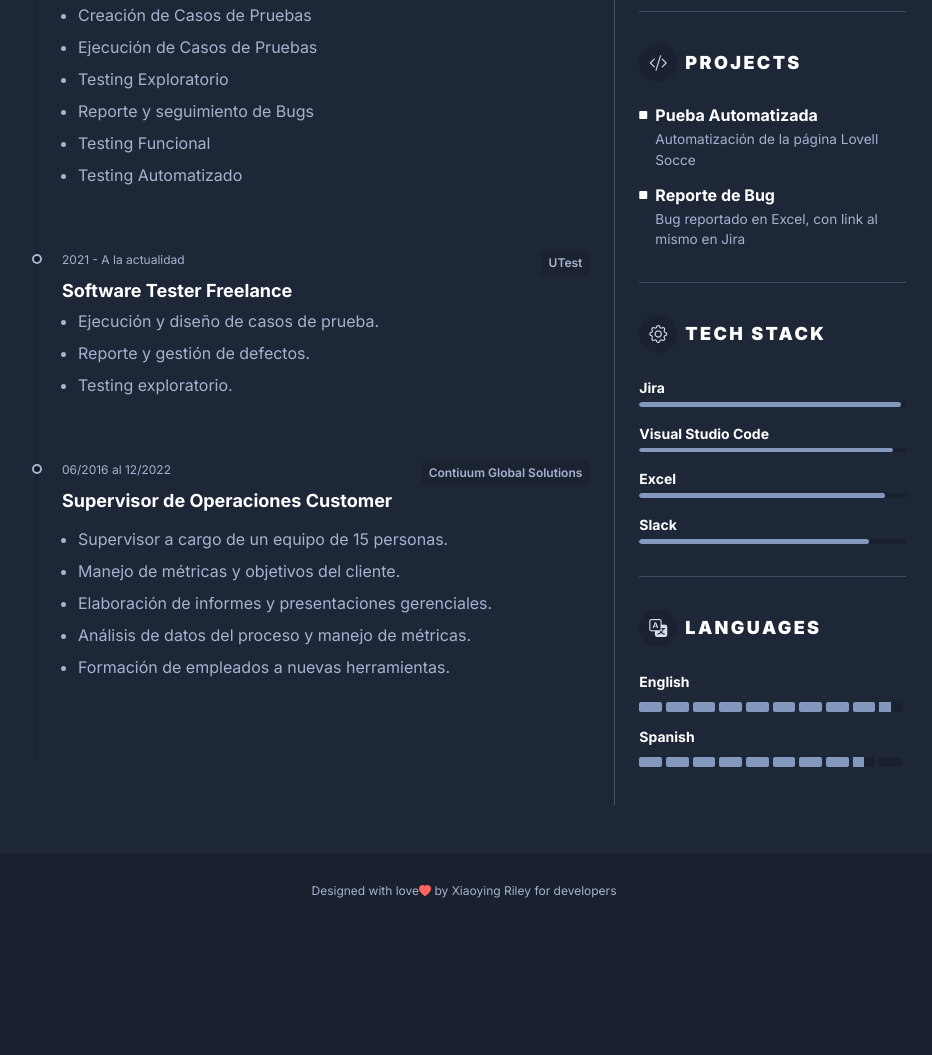
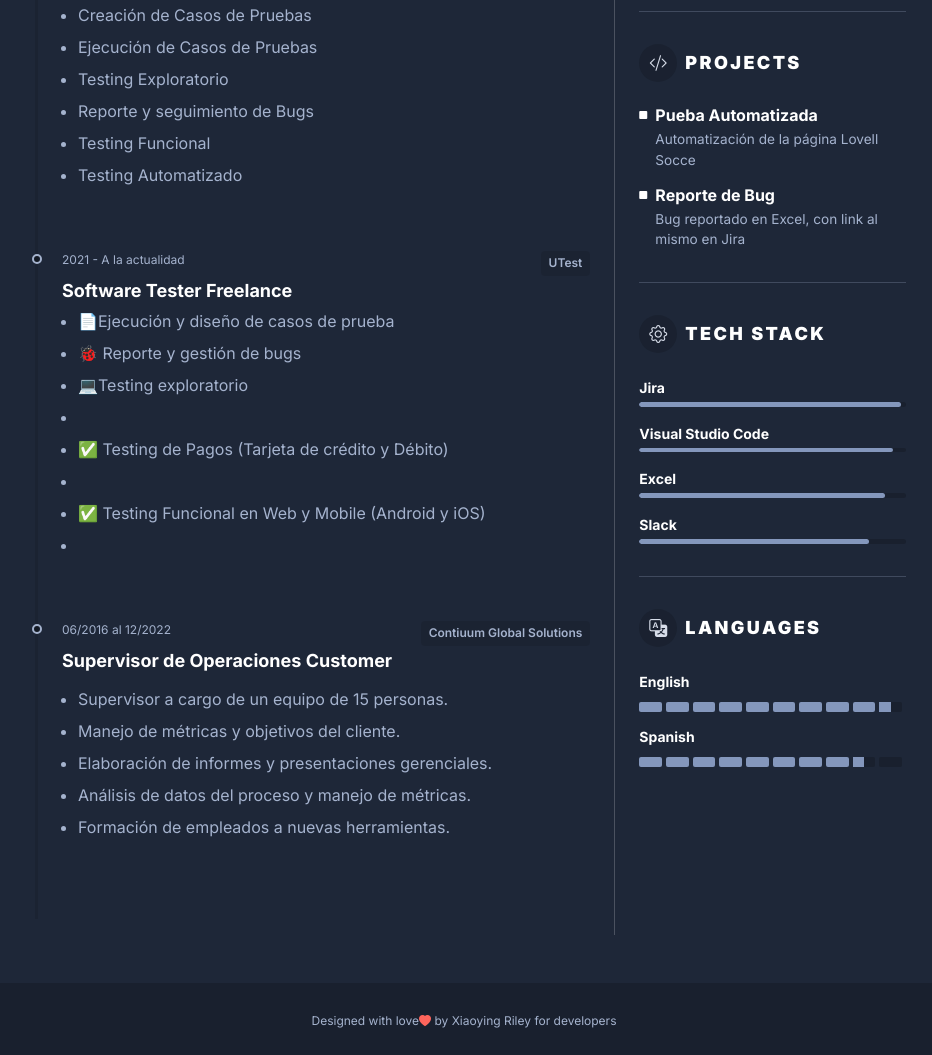
Before and after one commit to BenjaFagiano/BenjaFagiano.github.io, a plain HTML site: page index.html in a window 1280 px wide. Shown: the part 944-1999 px from the top of the page, without its empty margins (176-1108 px from the left). Before the commit the page ends 1869 px from the top, so only its background shows below. Drawn offline with nearby package versions, Linux system fonts and the light colour scheme.

Commit message:
Modificacion de experiencia

```diff
--- a/index.html
+++ b/index.html
@@ -72,7 +72,8 @@
 									<section class="resume-summary-section resume-section">
 										<h3 class="resume-section-heading text-uppercase py-2 py-lg-3 py-2 py-lg-3"><i class="resume-section-heading-icon bi bi-person me-2"></i>Perfil Personal</h3>
 										<div class="resume-summary-desc">
-											Gracias por visitar mi página, les cuento un poco sobre mí. Soy egresado de la Diplomatura Superior en Testing de Software, en este momento me encuentro en mi primera experiencia laboral como QA Analyst,
+											Gracias por visitar mi página, les cuento un poco sobre mí.
+											Soy egresado de la Diplomatura Superior en Testing de Software, en este momento me encuentro en mi primera experiencia laboral como QA Analyst,
 											además de realizar pruebas Automatizadas. Me interesa el Testing Manual y Automatizado, comprender el negocio y los procesos para ayudar en el mismo.
 											También me interesa la programación por lo que estoy estudiando para perfeccionarme.
 										</div>
@@ -127,9 +128,11 @@
 
 
 												    <ul class="resume-timeline-list">
-													    <li>Ejecución y diseño de casos de prueba.</li>
-													    <li>Reporte y gestión de defectos.</li>
-													    <li>Testing exploratorio.</li>
+													    <li>📄Ejecución y diseño de casos de prueba</li>
+														<li>🐞 Reporte y gestión de bugs</li>
+														<li>💻Testing exploratorio<li>
+														<li>✅ Testing de Pagos (Tarjeta de crédito y Débito)<li>
+														<li>✅ Testing Funcional en Web y Mobile (Android y iOS)<li>
 												    </ul>
 
 											    </div><!--//resume-timeline-item-desc-->
```
